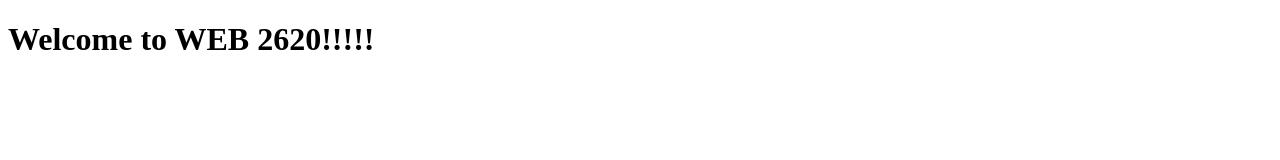
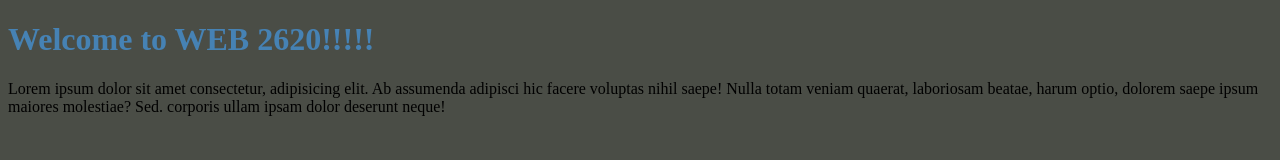
Before and after one commit to Oles1/web2620-testing-env, a website built with Vite: page src/index.html in a window 1280 px wide. Built offline with nearby package versions, Linux system fonts and the light colour scheme.

Commit message:
Added a few colors

```diff
--- a/src/index.html
+++ b/src/index.html
@@ -1,16 +1,20 @@
 <!DOCTYPE html>
 <html lang="en">
-
   <head>
-  <meta charset="utf-8">
+    <meta charset="utf-8" />
     <title>Project Starter</title>
-  <meta name="viewport" content="width=device-width, initial-scale=1">
-  <link rel="stylesheet" href="./stylesheets/main.scss">
+    <meta name="viewport" content="width=device-width, initial-scale=1" />
+    <link rel="stylesheet" href="./stylesheets/main.scss" />
   </head>
 
   <body>
     <!--  Your HTML goes here-->
     <h1>Welcome to WEB 2620!!!!!</h1>
+    <p>
+      Lorem ipsum dolor sit amet consectetur, adipisicing elit. Ab assumenda adipisci hic facere voluptas nihil saepe!
+      Nulla totam veniam quaerat, laboriosam beatae, harum optio, dolorem saepe ipsum maiores molestiae? Sed. corporis
+      ullam ipsam dolor deserunt neque!
+    </p>
     <script type="module" src="./javascripts/main.js"></script>
   </body>
 </html>
--- a/src/stylesheets/main.scss
+++ b/src/stylesheets/main.scss
@@ -1 +1,6 @@
-// Your styles go here
+body {
+  background: rgb(74, 77, 70);
+}
+h1 {
+  color: steelblue;
+}
```
Lines whose indentation alone changed are shown as unchanged.
